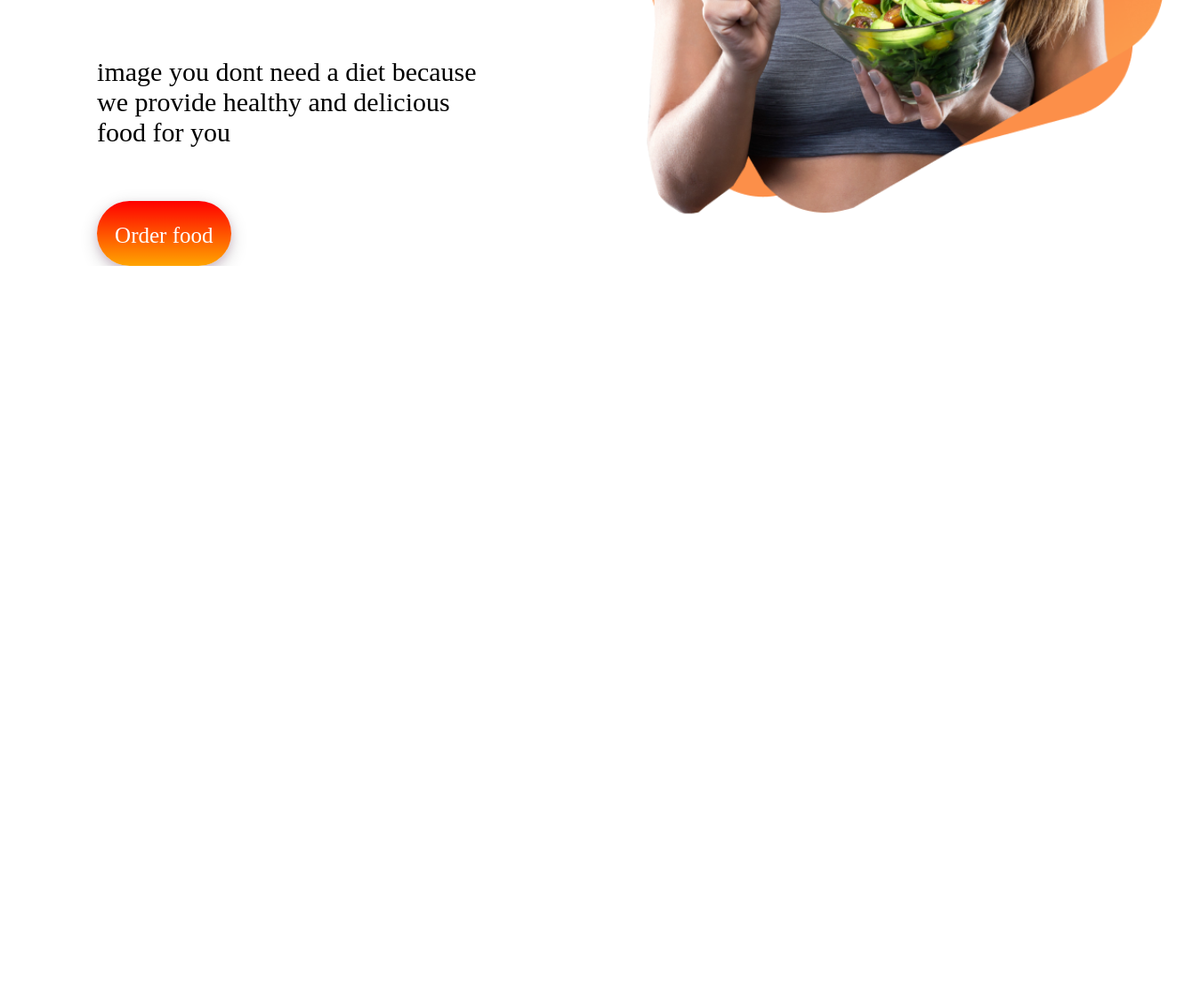
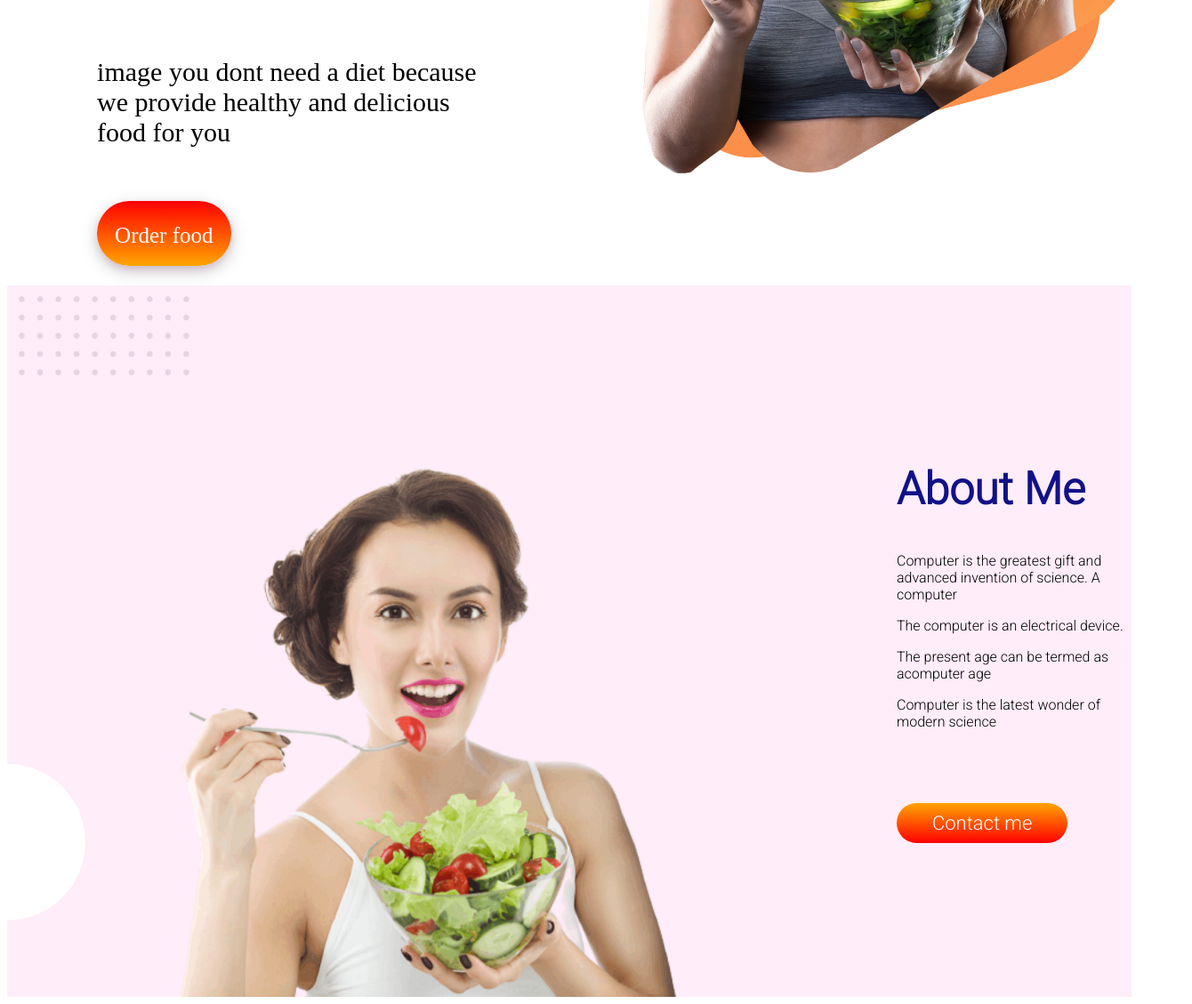
Before and after one commit to sima0000/food-network, a plain HTML site: page index.html in a window 1280 px wide. Shown: the part 532-1661 px from the top of the page at 89% size, 1340 px wide, since content can reach past the window. Before the commit the page ends 831 px from the top, so only its background shows below. Drawn offline with Linux system fonts and the light colour scheme.

Commit message:
flex-container

```diff
--- a/index.html
+++ b/index.html
@@ -20,10 +20,40 @@
             </div>
 
         </div>
+
         <div class="first-area">
+                <div>
                <img src="images/female/group.png" alt="female photo">
+               </div>
+
         </div>
     </section>
+
+    <section id="flex-container">
+        <div class="sima">
+            <h2>About Me</h2>
+            <p>Computer is the greatest gift and advanced invention of science. A computer </p>
+            <p>The computer is an electrical device.</p>
+            <p>The present age can be termed as acomputer age</p>
+            <p>Computer is the latest wonder of modern science</p><br><br><br><br>
+
+            <a class="link-color"href="https://goole.com">Contact me</a>
+
+        </div>
+
+
+
+</section>
+
+
+
+
+
+
+
+
+
+
 
 
 </body>
--- a/style.css
+++ b/style.css
@@ -34,12 +34,62 @@ body{
 }
 .food{
     font-size: 25px;
-    color:white;
+    color:#ffffff;
 
 }
 .margin{
     margin-top: 80px;
 }
-.first-area img{
+.sima{
+    background-image:url(images/female/Frame\ 59.png);
+    background-repeat: no-repeat;
+   background-size:1%;
+
+
+}
+.sima h1{
     width: 700px;
+    height: 300px;
 }
+
+
+
+}
+#flex-container{
+    display: flex;
+
+}
+
+.sima{
+    background-image: url(images/female/Frame\ 59.png);
+    background-repeat: no-repeat;
+    background-size: cover;
+    height: 800px;
+}
+.sima h2{
+
+    margin-left: 1000px;
+    padding-top: 200px;
+    font-size: 50px;
+    color:rgb(17, 17, 136)
+}
+.sima p{
+    margin-left: 1000px;
+    word-wrap: 20px;
+
+}
+.link-color{
+    padding:10px 40px;
+    background-image: linear-gradient(orange,red);
+    margin-left: 1000px;
+    font-size: 22px;
+    text-decoration: none;
+    border-radius: 25px;
+    border-top: 100px;
+    color: white;
+    margin-top: 20px;
+
+
+
+
+}
```
Also changed, not shown: images/female/Frame 59.png (added).
